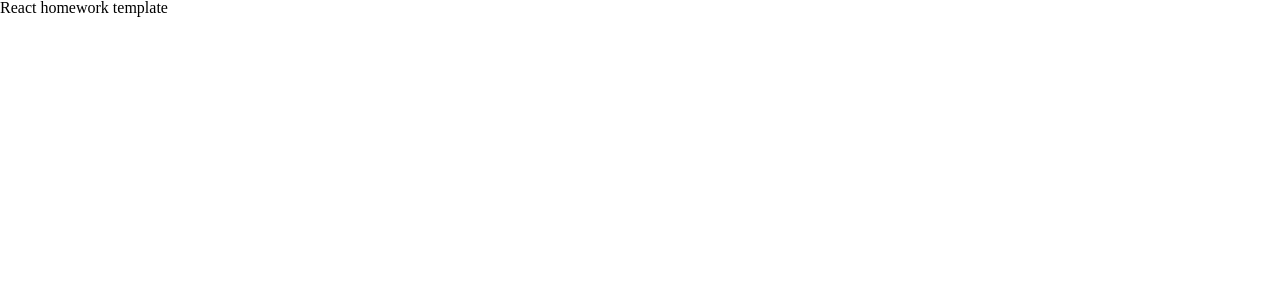
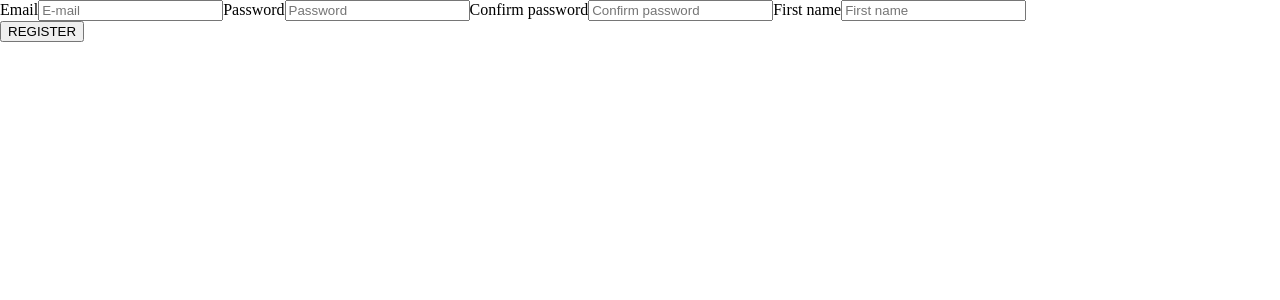
Before and after one commit to MajorPrestige/wallet_front, a React (Create React App) app: page / in a window 1280 px wide. Shown: the top 300 px of the page. Built offline with nearby package versions, Linux system fonts and the light colour scheme.

Commit message:
create RegisterForm(Formik/Yup)

```diff
--- a/package.json
+++ b/package.json
@@ -18,7 +18,8 @@
     "react-scripts": "5.0.1",
     "redux-persist": "^6.0.0",
     "styled-components": "^5.3.6",
-    "web-vitals": "^2.1.3"
+    "web-vitals": "^2.1.3",
+    "yup": "^0.32.11"
   },
   "scripts": {
     "start": "react-scripts start",
--- a/src/components/App.jsx
+++ b/src/components/App.jsx
@@ -1,7 +1,9 @@
+import RegistrationPage from "pages/RegistrationPage/RegistrationPage";
+
 export const App = () => {
   return (
-    <div>
-      React homework template
-    </div>
+    <>
+      <RegistrationPage />
+    </>
   );
 };
--- a/src/components/RegistrationForm/RegistrationForm.jsx
+++ b/src/components/RegistrationForm/RegistrationForm.jsx
@@ -0,0 +1,98 @@
+import { Formik, Form, Field } from "formik";
+// import { Link } from "react-router-dom";
+import * as yup from "yup";
+
+const RegistrationForm = () => {
+  const validationSchema = yup.object().shape({
+    firstName: yup
+      .string()
+      .min(1, "at least 1 character")
+      .max(12, "up to 12 characters")
+      .required(`Please, enter your name`),
+  });
+
+  return (
+    <div>
+      <Formik
+        initialValues={{
+          email: "",
+          password: "",
+          confirmPassword: "",
+          firstName: "",
+        }}
+        validateOnChange
+        validationSchema={validationSchema}
+        onSubmit={(values) => console.log(values)}
+      >
+        {({
+          values,
+          errors,
+          touched,
+          handleChange,
+          isValid,
+          dirty,
+          handleSubmit,
+        }) => (
+          <Form>
+            <label>
+              Email
+              <Field
+                name="email"
+                type="email"
+                placeholder="E-mail"
+                value={values.name}
+                onChange={handleChange}
+              />
+            </label>
+            <label>
+              Password
+              <Field
+                name="password"
+                type="password"
+                placeholder="Password"
+                value={values.name}
+                required={true}
+                onChange={handleChange}
+              />
+            </label>
+            <label>
+              Confirm password
+              <Field
+                name="confirmPassword"
+                type="password"
+                placeholder="Confirm password"
+                value={values.name}
+                onChange={handleChange}
+              />
+            </label>
+            <label>
+              First name
+              <Field
+                name="firstName"
+                type="text"
+                placeholder="First name"
+                value={values.name}
+                onChange={handleChange}
+              />
+              {touched.firstName && errors.firstName && (
+                <p>{errors.firstName}</p>
+              )}
+            </label>
+            <div>
+              <button
+                type="submit"
+                // disabled={!isValid || !dirty}
+                onClick={handleSubmit}
+              >
+                REGISTER
+              </button>
+              {/* <Link></Link> */}
+            </div>
+          </Form>
+        )}
+      </Formik>
+    </div>
+  );
+};
+
+export default RegistrationForm;
--- /dev/null
+++ b/src/pages/RegistrationPage/RegistrationPage.jsx
@@ -0,0 +1,7 @@
+import RegistrationForm from "components/RegistrationForm/RegistrationForm";
+
+const RegistrationPage = () => {
+  return <RegistrationForm />
+}
+
+export default RegistrationPage;
```
Also changed, not shown: src/pages/DashboardPage/DashboardPage.jsx (added), src/pages/LoginPage/LoginPage.jsx (added), src/pages/RegistrationPage.jsx (deleted), src/styles/Media.variables.js (renamed from src/styles/Media.styled.js), 1 other file (tests, documents, lock files or other folders).
